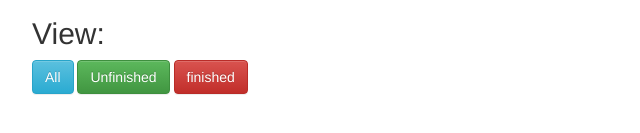
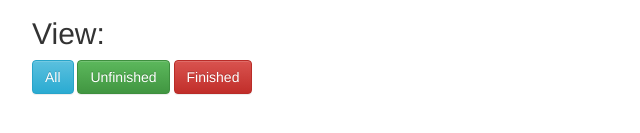
Before and after one commit to jplanders/TodoApp, a website: page public/view/index.html in a window 1280 px wide. Shown: the part 165-298 px from the top of the page, 23-663 px from the left. Drawn offline with nearby package versions, Linux system fonts and the light colour scheme; some packages are replaced by stand-ins of ours; no server answers.

```diff
--- a/public/view/index.html
+++ b/public/view/index.html
@@ -61,7 +61,7 @@
 				<h2>View: </h2>
 				<button class="btn btn-info" type="submit" ng-click="showAll()">All</button>
 				<button class="btn btn-success" type="submit" ng-click="showActive()">Unfinished</button>
-				<button class="btn btn-danger" type="submit" ng-click="showInactive()">finished</button>
+				<button class="btn btn-danger" type="submit" ng-click="showInactive()">Finished</button>
 			</div>
 		</form>
 	</div>
```
Also changed, not shown: README.md, 2 other files.
